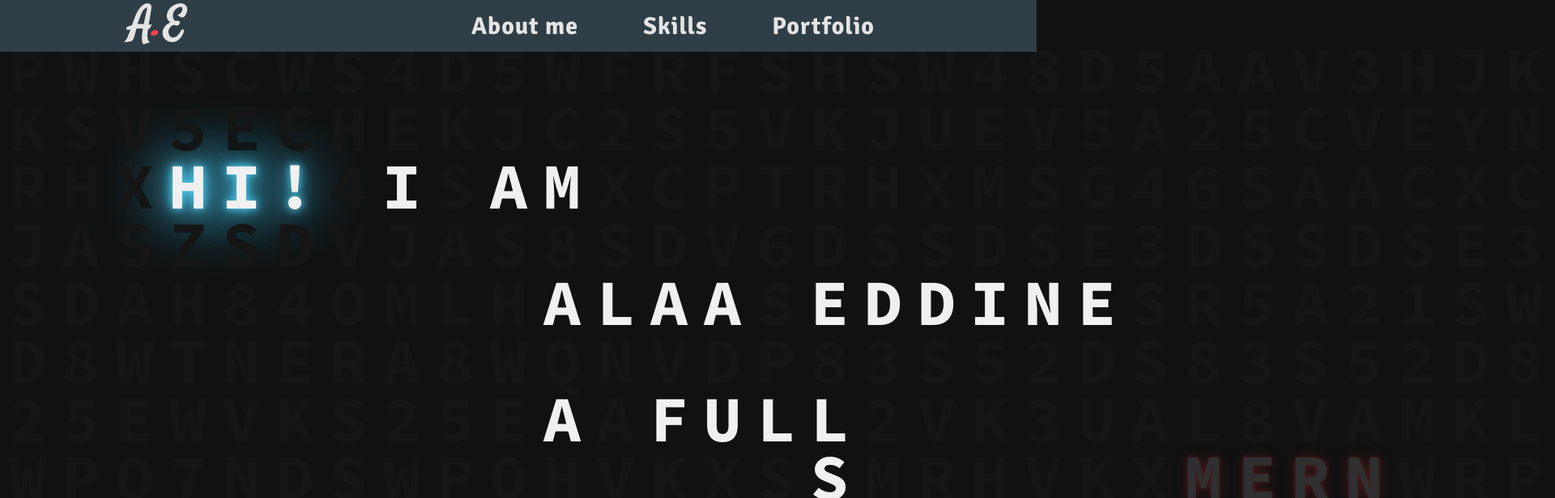
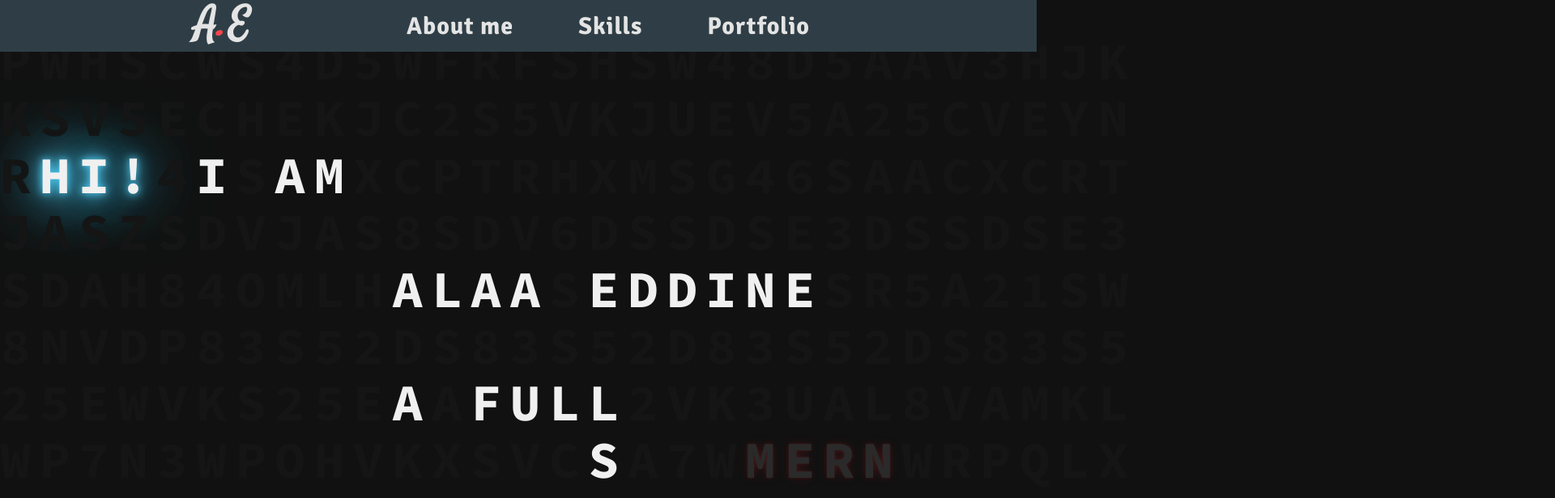
Before and after one commit to AlaaEddine20/personal-portfolio, a React (Create React App) app: page / in a window 1280 px wide. Shown: the top 616 px of the page at 81% size, 1920 px wide, since content can reach past the window. Built offline with nearby package versions, Linux system fonts and the light colour scheme.

Commit message:
adding media queries breakpoints

```diff
--- a/src/App.css
+++ b/src/App.css
@@ -8,7 +8,7 @@
 
 body,
 html {
-  width: 100vw;
+  /* width: 100%; */
   background-color: #111;
   min-height: 100vh;
   overflow: hidden;
--- a/src/components/header/Styles.module.scss
+++ b/src/components/header/Styles.module.scss
@@ -7,7 +7,7 @@ $primary: #e4e4e4;
   display: flex;
   justify-content: space-between;
   align-items: center;
-  padding: 0 10rem;
+  padding: 0 15rem;
   z-index: 1;
   background-color: #2f3e46;
 
--- a/src/components/home/Home.js
+++ b/src/components/home/Home.js
@@ -8,19 +8,19 @@ const Home = () => {
         <h2>pwhscws4d5wfrfshsw48d5aav3hjk</h2>
         <h2>ksv5echekjc2s5vkjuev5a25cveyn</h2>
         <h2>
-          rhx<span className={styles.animated_hi}>HI!</span>4<span>I</span>s
-          <span>AM</span>xcptrhxmsg46saacxc
+          r<span className={styles.animated_hi}>HI!</span>4<span>I</span>s
+          <span>AM</span>xcptrhxmsg46saacxcrt
         </h2>
         <h2>jaszsdvjas8sdv6dssdse3dssdse3</h2>
         <h2>
           sdah84omlh<span>ALAA</span>s<span>EDDINE</span>sr5A21sw
         </h2>
-        <h2>d8wtnerA8wqnvdp83s52ds83s52d83s52ds83s52d</h2>
+        <h2>8nvdp83s52ds83s52d83s52ds83s5</h2>
         <h2>
           25ewvks25e<span>A</span>a<span>FULL</span>2vk3ual8vamkl
         </h2>
         <h2>
-          wpo7ndswpohvkxs<span>S</span>Mrhvkx
+          wp7n3wpohvkxsvc<span>S</span>a7w
           <span className={styles.animated}>MERN</span>wrpqlx
         </h2>
         <h2>
--- a/src/components/home/Styles.module.scss
+++ b/src/components/home/Styles.module.scss
@@ -2,7 +2,6 @@ $primary: #f1f0f0;
 
 .home_container {
   width: 100%;
-  height: 100%;
   display: flex;
   justify-content: center;
   align-items: center;
@@ -15,15 +14,13 @@ $primary: #f1f0f0;
     top: 50%;
     left: 50%;
     transform: translate(-50%, -50%);
-    margin: 10px 10px;
 
     h2 {
       position: relative;
-      width: 100%;
       text-transform: uppercase;
       text-align: center;
       color: #151515;
-      font-size: 5em;
+      font-size: 5rem;
       letter-spacing: 18px;
       line-height: 0.9;
 
@@ -66,7 +63,6 @@ $primary: #f1f0f0;
 
       .animated {
         animation: animate 5s linear infinite;
-        // z-index: 2;
       }
 
       @keyframes animate {
@@ -81,20 +77,38 @@ $primary: #f1f0f0;
         }
       }
     }
+    @media screen and (max-width: 1900px) {
+      h2 {
+        font-size: 5rem;
+        letter-spacing: 16px;
+        line-height: 0.9;
+      }
+    }
+    @media screen and (max-width: 1550px) {
+      .text_wrapper {
+        position: absolute;
+        top: 50%;
+        left: 50%;
+        transform: translate(-50%, -50%);
+      }
+      h2 {
+        font-size: 4.4rem;
+        letter-spacing: 12px;
+        line-height: 1;
+      }
+    }
+    @media screen and (max-width: 1375px) {
+      .text_wrapper {
+        position: absolute;
+        top: 50%;
+        left: 50%;
+        transform: translate(-50%, -50%);
+      }
+      h2 {
+        font-size: 4rem;
+        letter-spacing: 10px;
+        line-height: 1.1;
+      }
+    }
   }
 }
-
-// .home_container:before {
-//   content: "MERN";
-//   font-family: "Orbitron", sans-serif;
-//   position: fixed;
-//   top: 50%;
-//   left: 50%;
-//   transform: translate(-50%, -50%);
-//   font-size: 16em;
-//   font-weight: bold;
-//   color: transparent;
-//   -webkit-text-stroke: 1px rgb(167, 167, 167);
-//   z-index: 0;
-//   filter: blur(1px);
-// }
```
